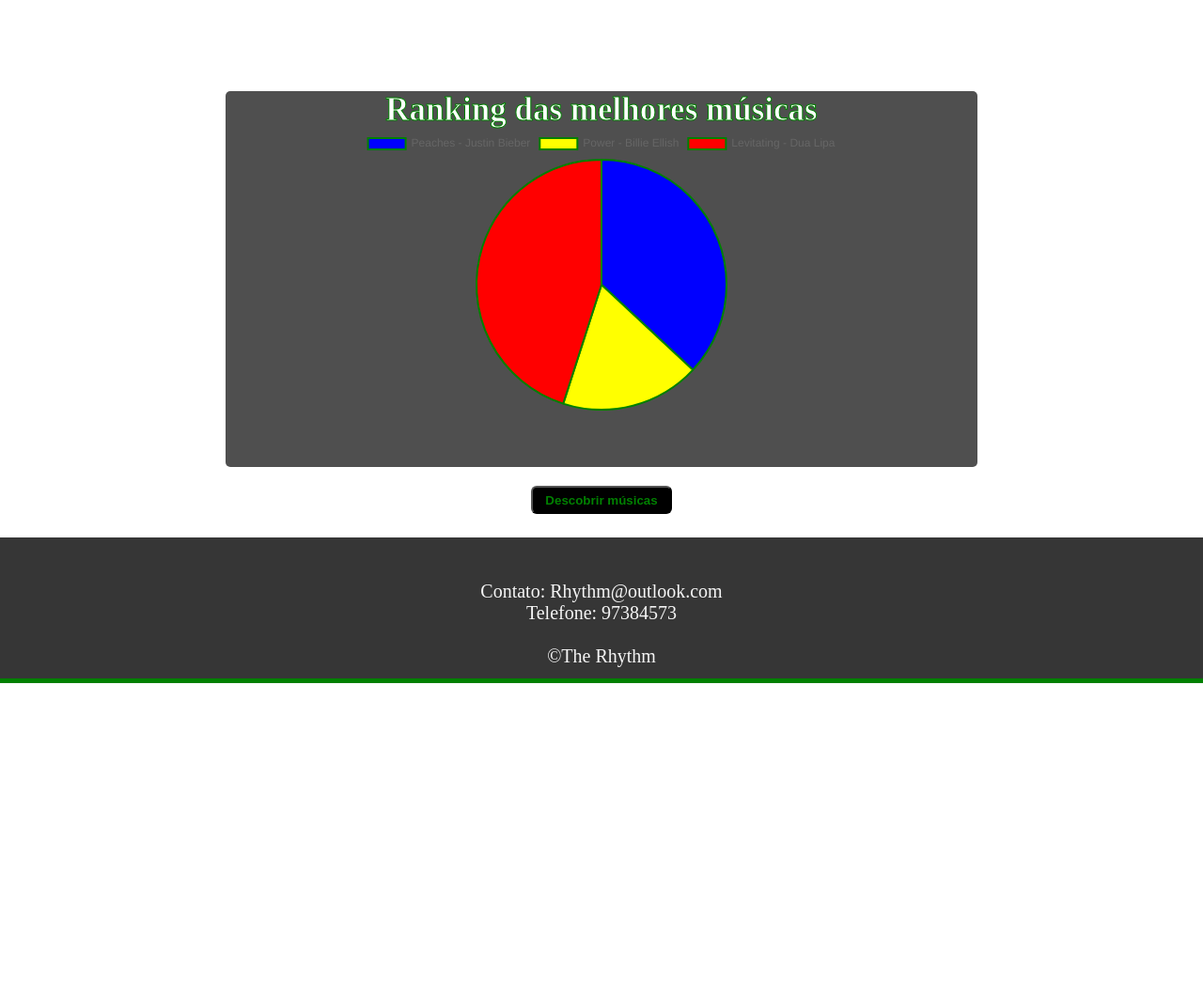
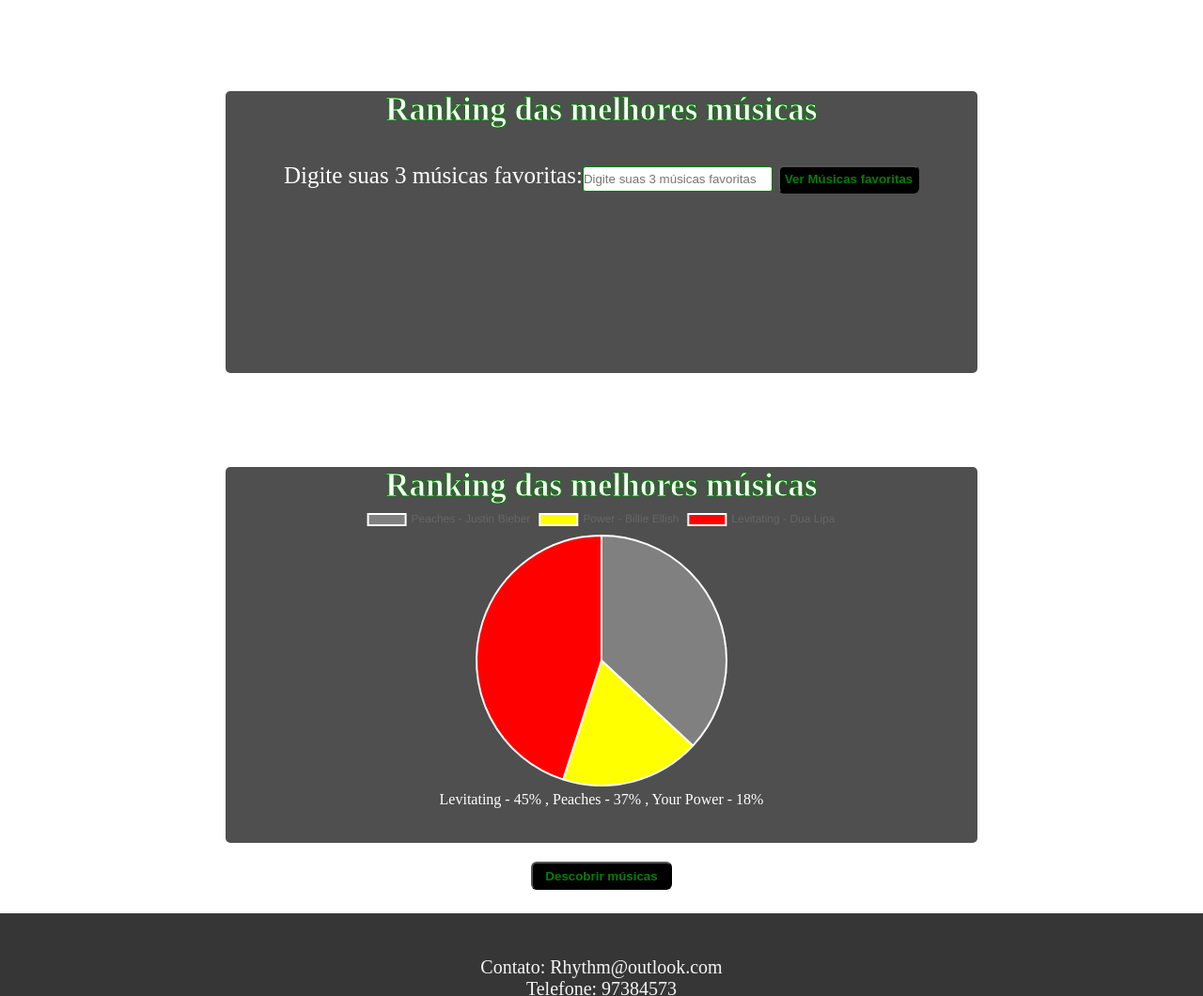
Before and after one commit to IgorSergio2003/projetoIndividual, a website: page SITE/Site/public/principal/principal.html in a window 1280 px wide. Shown: the part 928-1988 px from the top of the page at 94% size. Before the commit the page ends 1655 px from the top, so only its background shows below. Drawn offline with nearby package versions, Linux system fonts and the light colour scheme.

Commit message:
Implementando no site

```diff
--- a/SITE/Site/public/principal/principal.html
+++ b/SITE/Site/public/principal/principal.html
@@ -49,12 +49,30 @@
 
 
 
+      <div class="musicasfavoritas">
+
+        <h1>Ranking das melhores músicas</h1>
+        <br>
+        <br>
+     <div class="inputmusicas">
+       Digite suas 3 músicas favoritas:<input id="in_musica" placeholder="Digite suas 3 músicas favoritas">
+       <button onclick="ver_musicafav()">Ver Músicas favoritas</button>
+
+       <span id="textomusica"></span>
+     </div>
+
+
+    </div>
+
+
       <div class="ranking">
         <h1>Ranking das melhores músicas</h1>
         <div class="graph">
           <canvas id="myChartPizza"></canvas>
         </div>
+        <div id="resultadoranking"></div>
       </div>
+
     </div>
     <div class="btn-displays">
     <button onclick="descobrir()" id="btn_descobrir">Descobrir músicas</button>
@@ -62,6 +80,12 @@
       Ver ranking
     </button>
   </div>
+
+
+
+
+
+
 
   <div id="testevot"></div>
     <div id="mus_btn" class="corpo-musica" style="display: none">
@@ -80,6 +104,7 @@
       </div>
 
 
+
       <div class="divmus">
         <div class="imagemcan2">
           <div class="textoima">
@@ -92,6 +117,8 @@
           controls
         ></audio>
       </div>
+
+
 
 
       <div class="divmus">
@@ -111,21 +138,23 @@
 
 
 
+
     <footer>
       <div class="textfooter">
-        <br />
-        <br />
-
+        <br/>
+        <br/>
         Contato: Rhythm@outlook.com
-
-        <br />
+        <br/>
         Telefone: 97384573
-        <br />
-        <br />
+        <br/>
+        <br/>
         ©The Rhythm
       </div>
     </footer>
+
   </body>
+
+
 
   <script>
 
@@ -135,11 +164,16 @@ var votacaomus2 = 20;
 
 var votacaomus3 = 50;
 
+var media = votacaomus1 + votacaomus2 + votacaomus3;
+
+var media1 = (votacaomus1 * 100 / media).toFixed(0);
+var media2 = (votacaomus2 * 100 / media).toFixed(0);
+var media3 = (votacaomus3 * 100 / media).toFixed(0);
+
 
 
 function btncant1(){
   textoVotacao.innerHTML = `${sessionStorage.nome_usuario_meuapp} Muito boa sua escolha, as músicas da Billie Ellish são muito boas.`
-
 
 
 }
@@ -148,22 +182,23 @@ function btncant2(){
 
 }
 function btncant3(){
-  textoVotacao.innerHTML = `${sessionStorage.nome_usuario_meuapp}Música muito moa do Justin, esse novo albúm dele está ótimo!`
+  textoVotacao.innerHTML = `${sessionStorage.nome_usuario_meuapp} Música muito moa do Justin, esse novo albúm dele está ótimo!`
 
 }
 
 
+    const labelsPizza = ["Peaches - Justin Bieber","Power - Billie Ellish","Levitating - Dua Lipa"];
 
-    const labelsPizza = ["Peaches - Justin Bieber","Power - Billie Ellish","Levitating - Dua Lipa"];
 
 const dataPizza = {
 labels: labelsPizza,
 datasets: [
   {
   label: 'Quantidade de votos',
-  backgroundColor: ["blue","yellow","red"],
-  borderColor: 'green',
-  data: [votacaomus1, votacaomus2, votacaomus3],
+  backgroundColor: ["gray","yellow","red"],
+  borderColor: 'white',
+
+  data: [votacaomus1, votacaomus2,votacaomus3],
 
 }
 ]
@@ -176,11 +211,16 @@ options: {maintainAspectRatio: false},
 };
 
 var myChartPizza = new Chart(document.getElementById("myChartPizza"),configPizza);
+
   </script>
-
 </html>
 
 <script>
+
+
+
+resultadoranking.innerHTML = `Levitating - ${media3}% , Peaches - ${media1}% , Your Power - ${media2}%`;
+
   function descobrir() {
     mus_btn.style.display = "block";
     btn_descobrir.style.display = "none";
@@ -203,8 +243,16 @@ var myChartPizza = new Chart(document.getElementById("myChartPizza"),configPizza
   }
 
 
+  var lista_ranking = [];
+function ver_musicafav(){
+var rankMusica = Number(in_musica.value);
+lista_ranking.push(rankMusica);
 
-
+  for(var contador = 0; contador < lista_ranking.length; contador++){
+    var rank = lista_ranking[contador]
+    textomusica.innerHTML += `${rank}<br>`
+  }
+}
 
 
   texto_bemvindo.innerHTML = `<br>Olá ${sessionStorage.nome_usuario_meuapp} <br>
@@ -213,9 +261,5 @@ Fiquei sabendo em que você gosta de ${sessionStorage.generoFavorito_usuario}
 
 
 
-var votacaomus1 = 0;
-var votacaomus2 = 0;
-var votacaomus1 = 0;
-
 
 </script>
--- a/SITE/Site/public/principal/style.css
+++ b/SITE/Site/public/principal/style.css
@@ -167,6 +167,39 @@ width: 33%;
 
         }
 
+    .musicasfavoritas{
+        margin-top: 100px;
+        height: 300px;
+        width: 800px;
+        margin-left: auto;
+        margin-right: auto;
+        background-color: #4f4f4f;
+        border-radius: 5px;
+
+    }
+    input{
+        border-radius: 3px;
+        border: green 1px solid;
+        width: 200px;
+        height: 25px;
+    }
+
+
+    .inputmusicas{
+        height: 100%;
+        width: 100%;
+       text-align: center;
+        font-size: 25px;
+        color: white;
+    }
+
+    .musicasfavoritas     h1{
+        color: white;
+    text-align: center;
+    -webkit-text-stroke-width: 1px;
+        -webkit-text-stroke-color: green;
+        font-size: 35px;
+    }
 
 .container-votacao h1{
     color: white;
@@ -268,3 +301,10 @@ border-radius: 6px;
             padding: 10px;
             text-align: center;
         }
+
+        #resultadoranking{
+           text-align: center;
+            color: white;
+            margin-top: 5px;
+
+        }
```
Also changed, not shown: SITE/Site/public/CADASTRO/cadastro.html (+42 -7 lines).
